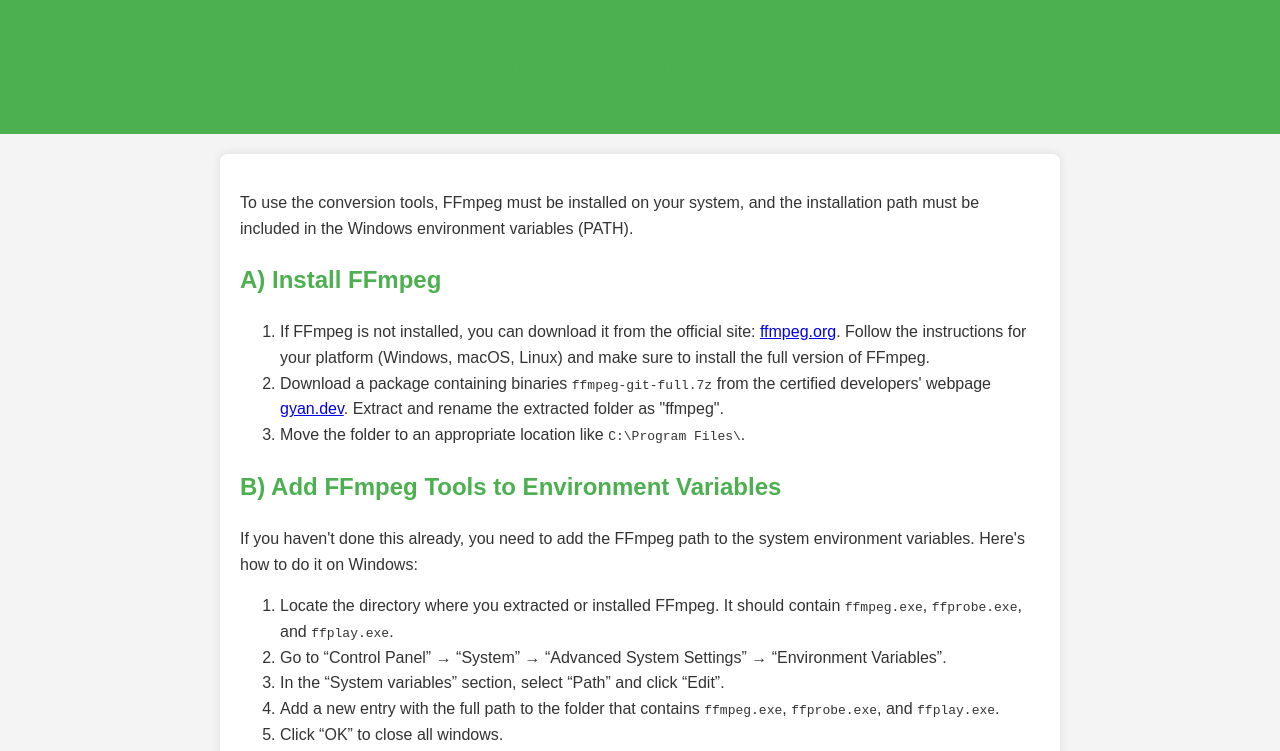
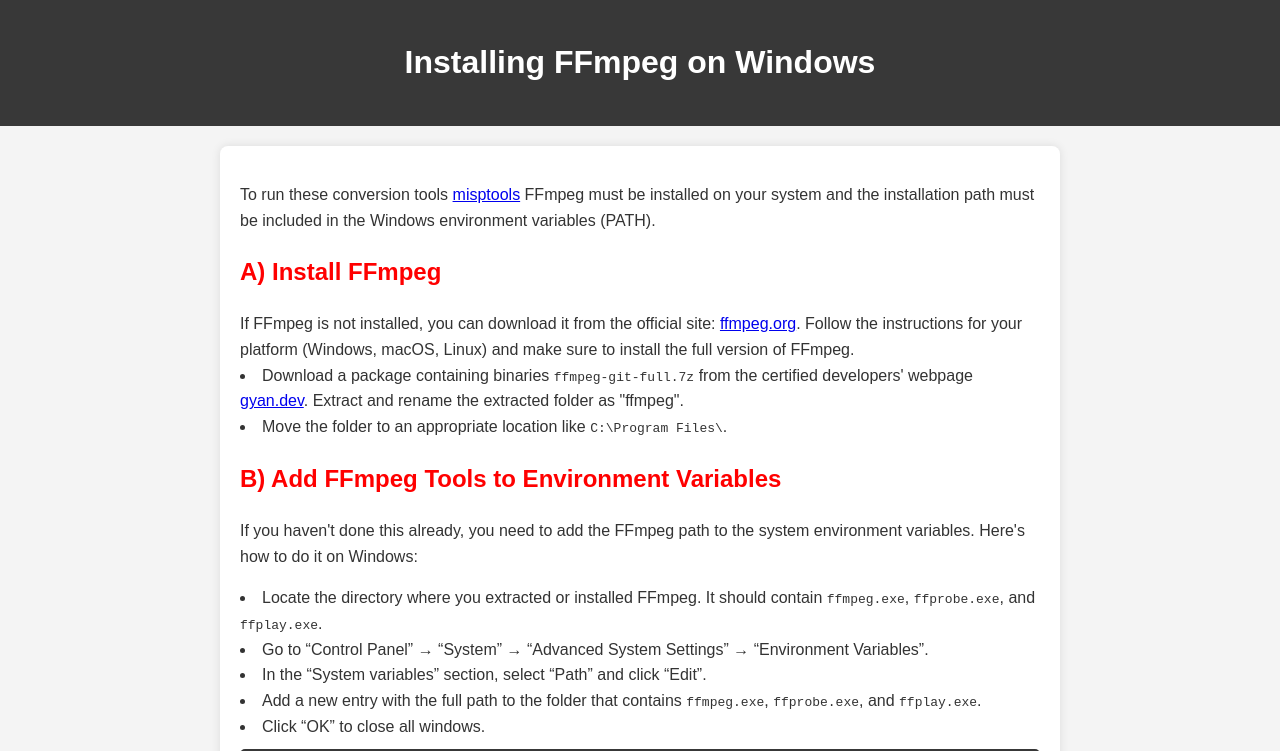
Before and after one commit to archibald-tuttle/archibald-tuttle.github.io, a plain HTML site: page index.html in a window 1280 px wide. Shown: the top 751 px of the page. Drawn offline with Linux system fonts and the light colour scheme.

Commit message:
Update index.html

```diff
--- a/index.html
+++ b/index.html
@@ -15,21 +15,24 @@
             line-height: 1.6;
         }
         header {
-            background-color: #4CAF50;
-            color: white;
+            background-color: #383838;
+            color: rgb(255, 0, 0);
             text-align: center;
-            padding: 20px;
+            padding: 16px;
         }
         main {
             max-width: 800px;
             margin: 20px auto;
             padding: 20px;
-            background-color: white;
+            background-color: rgb(255, 255, 255);
             border-radius: 8px;
             box-shadow: 0 0 10px rgba(0, 0, 0, 0.1);
         }
-        h1, h2 {
-            color: #4CAF50;
+        h1 {
+            color: #ffffff;
+        }
+        h2 {
+            color: #ff0000;
         }
         h3 {
             margin-top: 20px;
@@ -40,7 +43,7 @@
         footer {
             text-align: center;
             padding: 20px;
-            background-color: #4CAF50;
+            background-color: #383838;
             color: white;
             position: relative;
             bottom: 0;
@@ -61,24 +64,21 @@
 </header>
 
 <main>
-    <p>To use the conversion tools, FFmpeg must be installed on your system, and the installation path must be included in the Windows environment variables (PATH).</p>
+    <p>To run these conversion tools <a href="https://github.com/archibald-tuttle/FFmpegSphericalVideoConversion.git">misptools</a> FFmpeg must be installed on your system and the installation path must be included in the Windows environment variables (PATH).</p>
 
     <h2>A) Install FFmpeg</h2>
-    <ol>
-        <li>
-            If FFmpeg is not installed, you can download it from the official site: <a href="https://ffmpeg.org/download.html">ffmpeg.org</a>. Follow the instructions for your platform (Windows, macOS, Linux) and make sure to install the full version of FFmpeg.
-        </li>
+        If FFmpeg is not installed, you can download it from the official site: <a href="https://ffmpeg.org/download.html">ffmpeg.org</a>. Follow the instructions for your platform (Windows, macOS, Linux) and make sure to install the full version of FFmpeg.
         <li>
             Download a package containing binaries <code>ffmpeg-git-full.7z</code> from the certified developers' webpage <a href="https://www.gyan.dev/ffmpeg/builds/">gyan.dev</a>. Extract and rename the extracted folder as "ffmpeg".
         </li>
         <li>
             Move the folder to an appropriate location like <code>C:\Program Files\</code>.
         </li>
-    </ol>
+
 
     <h2>B) Add FFmpeg Tools to Environment Variables</h2>
     <p>If you haven't done this already, you need to add the FFmpeg path to the system environment variables. Here's how to do it on Windows:</p>
-    <ol>
+
         <li>
             Locate the directory where you extracted or installed FFmpeg. It should contain <code>ffmpeg.exe</code>, <code>ffprobe.exe</code>, and <code>ffplay.exe</code>.
         </li>
@@ -106,6 +106,7 @@
 
     <p>After confirming that <code>ffmpeg</code> and <code>ffprobe</code> are installed correctly, you are ready to use the tools!</p>
 
+    Let's go back to the repository! <a href="https://github.com/archibald-tuttle/FFmpegSphericalVideoConversion.git">misptools</a>
    </main>
 
 <footer>
```
